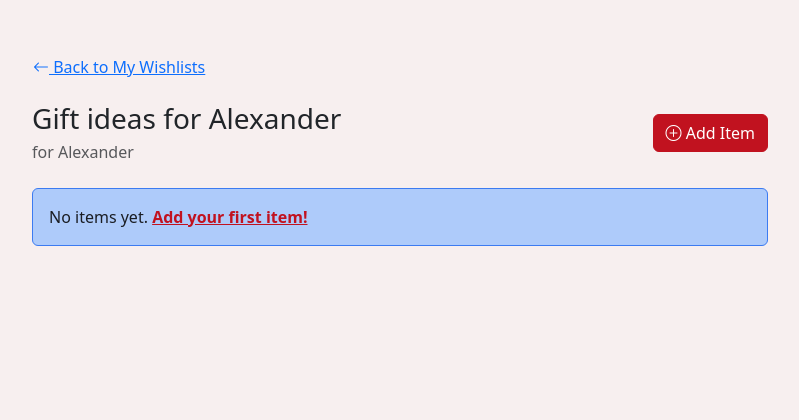
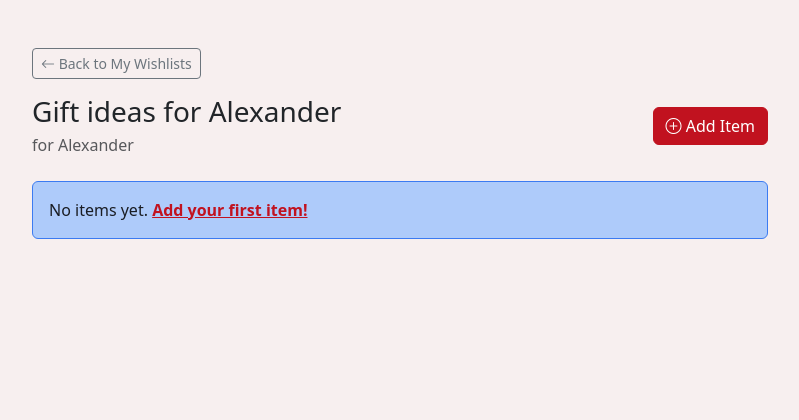
Before and after one commit to kakilian/xmasTracker, a Django app: page /wishlists/3/ in a window 1280 px wide. Shown: the part 68-488 px from the top of the page, without its empty margins (240-1039 px from the left). Run offline with Django 5.2, Linux system fonts and the light colour scheme; a user stored in the database is signed in; data comes from the database, SQL or seed files in the repository.

Commit message:
Update: enhance wishlist detail layout and improve edit item button styling

```diff
--- a/assets/css/christmas-theme.css
+++ b/assets/css/christmas-theme.css
@@ -120,7 +120,7 @@ footer {
 
 /* Purchased item background */
 .list-group-item.bg-light {
-  background-color: rgba(247, 239, 239, 0.6) !important;
+  background-color: rgba(212, 163, 115, 0.15) !important;
 }
 
 /* Home page hero overlay adjustment */
@@ -188,9 +188,11 @@ footer.bg-white {
 }
 
 .list-group-item {
-  background-color: white;
+  background-color: var(--christmas-frost);
+  border-color: var(--christmas-gold);
 }
 
 .list-group-item:hover {
-  background-color: var(--christmas-frost) !important;
+  background-color: rgba(212, 163, 115, 0.1) !important;
+  border-left: 3px solid var(--christmas-red);
 }
--- a/wishlist/templates/wishlist/wishlist_detail.html
+++ b/wishlist/templates/wishlist/wishlist_detail.html
@@ -4,9 +4,11 @@
 <main class="container py-4 py-md-5">
   <div class="row justify-content-center">
     <div class="col-12 col-lg-10 col-xl-8">
-      <a class="btn btn-link ps-0 mb-3" href="{% url 'wishlist_list' %}">
-        <i class="bi bi-arrow-left"></i> Back to My Wishlists
-      </a>
+      <div class="mb-3">
+        <a class="btn btn-outline-secondary btn-sm" href="{% url 'wishlist_list' %}">
+          <i class="bi bi-arrow-left"></i> Back to My Wishlists
+        </a>
+      </div>
       <header class="d-flex flex-column flex-sm-row justify-content-between align-items-start align-items-sm-center gap-3 mb-4">
         <div>
           <h1 class="h3 mb-1">{{ wishlist.title }}</h1>
@@ -54,7 +56,7 @@
                   </form>
                 </div>
                 <div class="d-flex gap-2">
-                  <a href="{% url 'item_edit' wishlist.pk item.pk %}" class="btn btn-sm btn-outline-primary" title="Edit item">
+                  <a href="{% url 'item_edit' wishlist.pk item.pk %}" class="btn btn-sm btn-info" title="Edit item">
                     <i class="bi bi-pencil"></i>
                   </a>
                   <form method="post" action="{% url 'item_delete' wishlist.pk item.pk %}" class="d-inline">
```
